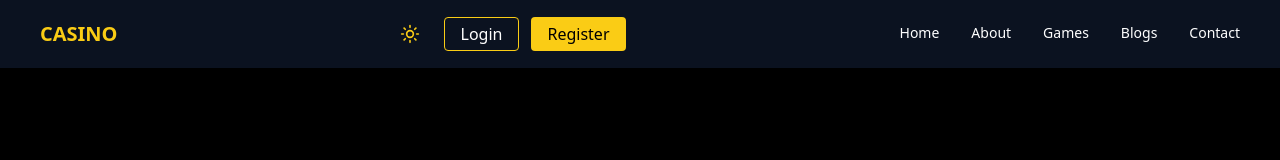
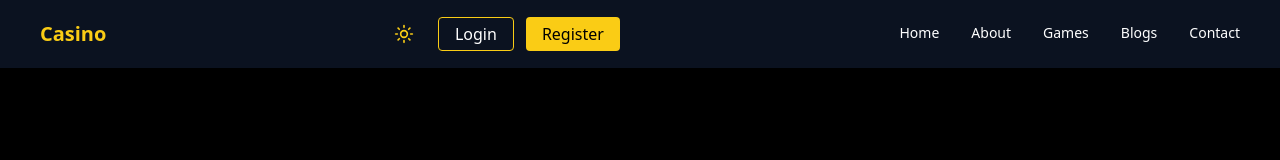
Before and after one commit to saisandeepkoritala/Casino-client, a React (Vite) app: page / in a window 1280 px wide. Shown: the top 160 px of the page. Built offline with nearby package versions, Linux system fonts and the light colour scheme.

Commit message:
changes to navbar

```diff
--- a/src/components/Navbar.jsx
+++ b/src/components/Navbar.jsx
@@ -22,7 +22,7 @@ export default function Navbar() {
     <nav className={`${themeClasses} px-5 sm:px-10 py-4 flex justify-between items-center relative transition-colors duration-300`}>
 
       {/* Logo */}
-      <h1 className="text-xl font-bold text-yellow-400">CASINO</h1>
+      <h1 className="text-xl font-bold text-yellow-400">Casino</h1>
 
       {/* Right Side Actions (Theme + Mobile Menu + Buttons) */}
       <div className="flex items-center gap-4">
```
